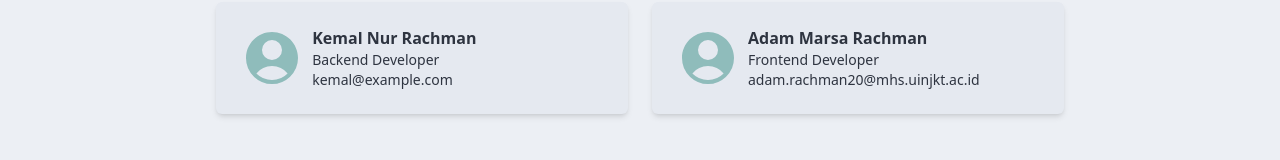
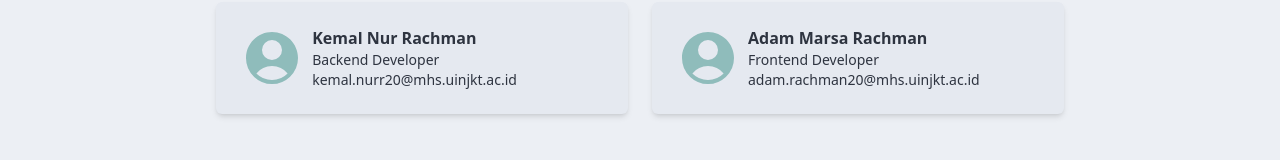
Before and after one commit to MarcMan710/smart-web-btq, a React (Create React App) app in the folder frontend/: page /about in a window 1280 px wide. Shown: the part 246-406 px from the top of the page. Built offline with nearby package versions, Linux system fonts and the light colour scheme.

Commit message:
Bugfix and Update the Data in About

```diff
--- a/frontend/src/pages/About.js
+++ b/frontend/src/pages/About.js
@@ -22,7 +22,7 @@ const About = () => {
                     <div>
                         <p className='font-semibold'>Kemal Nur Rachman</p>
                         <p className='text-sm'>Backend Developer</p>
-                        <p className='text-sm'>kemal@example.com</p>
+                        <p className='text-sm'>kemal.nurr20@mhs.uinjkt.ac.id</p>
                     </div>
                 </div>
 
--- a/package.json
+++ b/package.json
@@ -19,6 +19,7 @@
   "license": "ISC",
   "description": "",
   "devDependencies": {
-    "jest": "^29.7.0"
+    "jest": "^29.7.0",
+    "npm-run-all": "^4.1.5"
   }
 }
```
Also changed, not shown: 1 other file (tests, documents, lock files or other folders).
